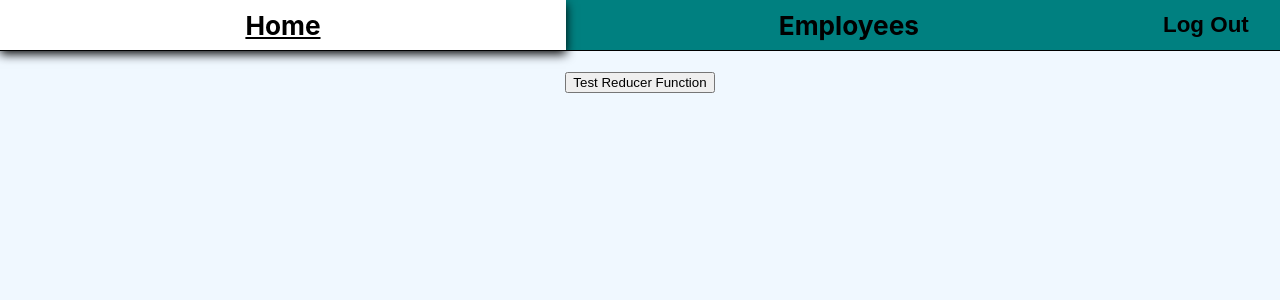
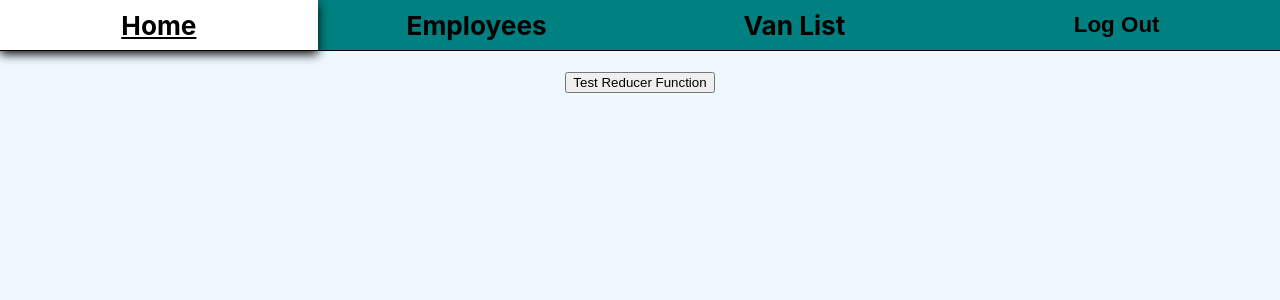
Before and after one commit to Lilkgb/nkgl, a React (Create React App) app: page /#/ in a window 1280 px wide. Shown: the top 300 px of the page. Built offline with nearby package versions, Linux system fonts and the light colour scheme; no server answers; the database is empty; sample sign-in values are in the browser's storage.

Commit message:
adjust employee information

```diff
--- a/src/components/App.js
+++ b/src/components/App.js
@@ -7,6 +7,8 @@ import {connect} from 'react-redux';
 import SignIn from './SignIn';
 import Header from './Header';
 import Employees from './Employees';
+import VanList from './VanList';
+import EmployeeInfo from './EmployeeInfo';
 
 function App(props) {
 
@@ -17,6 +19,8 @@ function App(props) {
     <Switch>
       <Route exact path ='/' component={Home}/>
       <Route path = '/employees' component={Employees} />
+      <Route exact path='/employees/:id' component={EmployeeInfo} />
+      <Route path = '/vanlist' component={VanList} />
       <Route component={Error404}/>
     </Switch></div>
   } else if (props.authUser === false) {
--- a/src/components/Employees.js
+++ b/src/components/Employees.js
@@ -2,6 +2,7 @@ import React, {useState} from 'react';
 import AddEmployee from './AddEmployee';
 import EmployeeInfo from './EmployeeInfo';
 import {connect} from 'react-redux';
+import { Link } from 'react-router-dom';
 
 function Employees(props){
 
@@ -33,7 +34,9 @@ function Employees(props){
         displayEmployees = Object.keys(props.allEmployees).map((employee) => {
             let individual = props.allEmployees[employee];
             let lowercaseName = individual.name.toLowerCase();
-            let normalReturn = <div key={employee} className="employeeList"><h1 onClick={() => setEmployeeInfoComponent({state: true, currentEmployee: individual})}>{individual.name}</h1><p className={individual.status}>{individual.status}</p></div>;
+            let normalReturn = <div key={employee} className="employeeList">
+                <h1 onClick={() => setEmployeeInfoComponent({state: true, currentEmployee: individual})}>{individual.name}</h1>
+                <p className={individual.status}>{individual.status}</p></div>;
             if(lowercaseName.includes(name.toLowerCase())){
                 if(status === "all"){
                     return normalReturn
--- a/src/components/Header.js
+++ b/src/components/Header.js
@@ -62,6 +62,7 @@ function Header(){
       display = <div className="header">
         <NavLink exact to='/' activeClassName="active"><h3>Home</h3></NavLink>
         <NavLink to='/employees' activeClassName="active"><h3>Employees</h3></NavLink>
+        <NavLink to='/vanlist' activeClassName="active"><h3>Van List</h3></NavLink>
         <button onClick={signOut}>Log Out</button>
       </div>;
     } else if(windowSize.width < 1001){
--- /dev/null
+++ b/src/components/VanList.js
@@ -0,0 +1,11 @@
+import React from 'react';
+
+function VanList(){
+    return(
+        <div>
+            <h1>Van List</h1>
+        </div>
+    )
+}
+
+export default VanList;
--- a/src/scss/App.scss
+++ b/src/scss/App.scss
@@ -56,6 +56,7 @@
     }
     @include mQ(775px){
       max-height: 80vh;
+      margin-top: -10vh;
     }
   }
   button{
--- a/src/scss/Header.scss
+++ b/src/scss/Header.scss
@@ -15,7 +15,7 @@
     margin-bottom: 20px;
     border-bottom: 1px solid black;
     button{
-        width: 25%;
+        width: 100%;
         height: 50px;
         border: none;
         background-color: teal;
```
